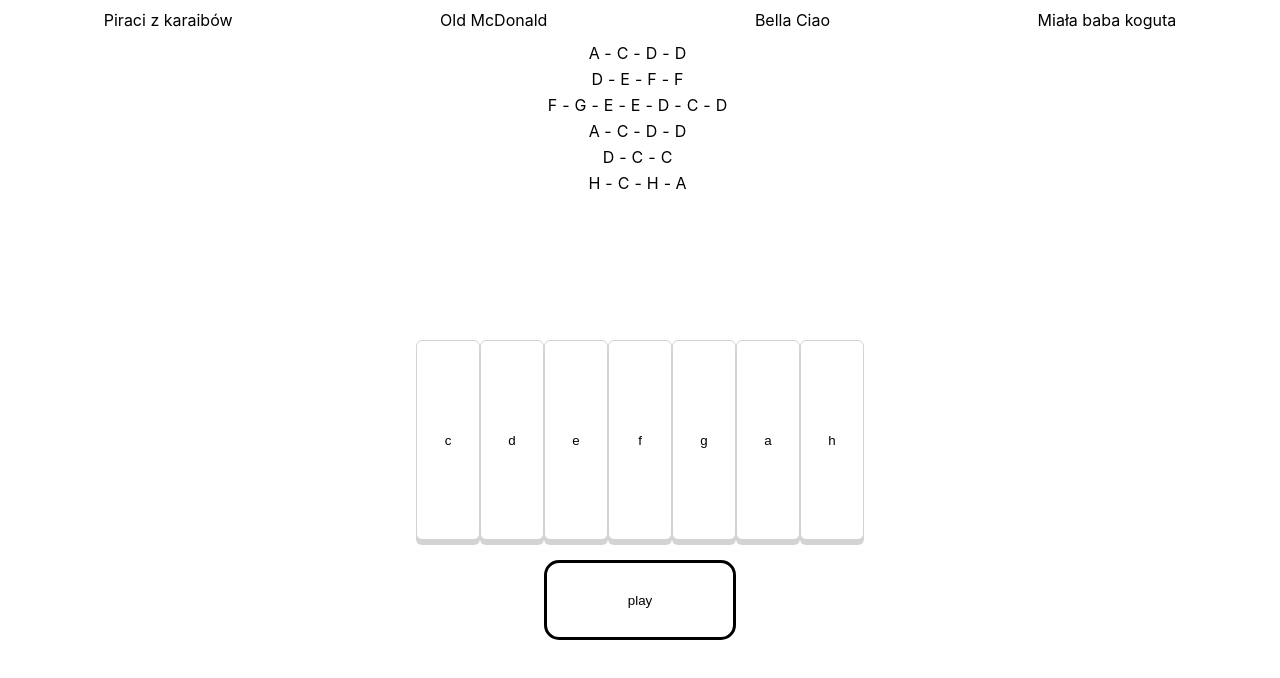
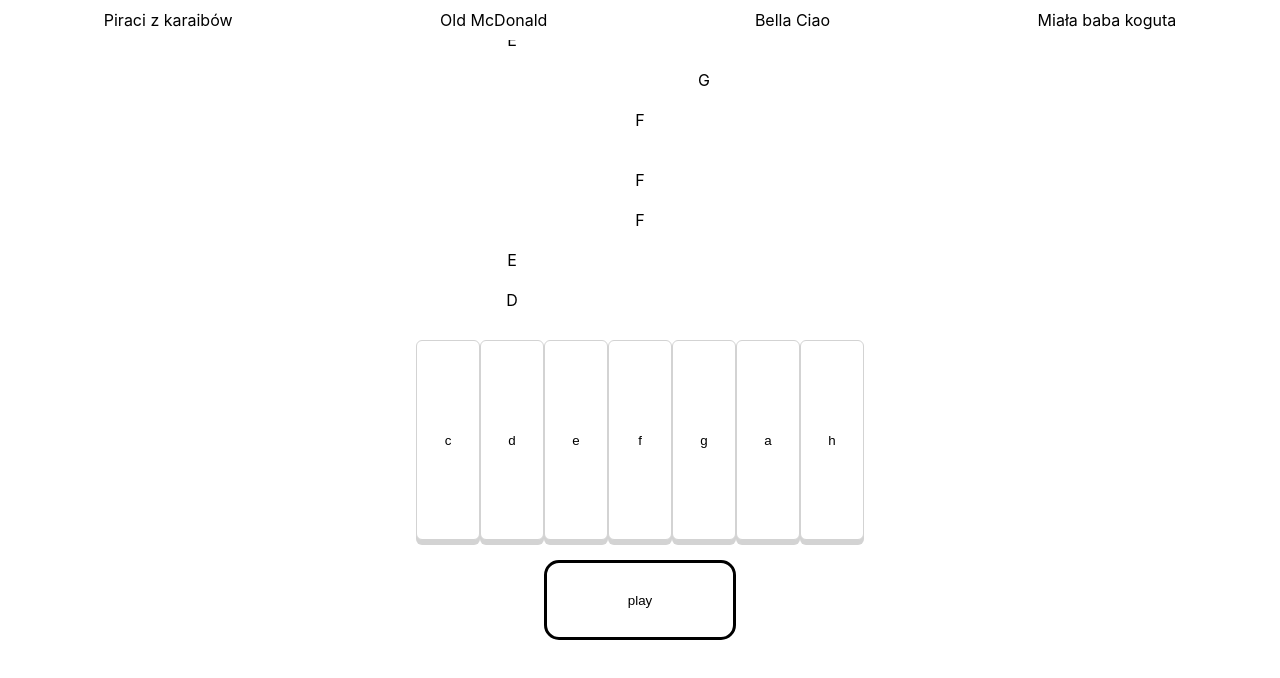
Before and after one commit to KamilSend/ekeyboard, a React (Create React App) app: page /Piraci_z_karaibow in a window 1280 px wide. Both pictures are taken after a click on the button "play". Shown: the top 678 px of the page. Built offline with nearby package versions, Linux system fonts and the light colour scheme; what uifx would draw is missing.

Commit message:
letters going down

```diff
--- a/src/App.js
+++ b/src/App.js
@@ -98,23 +98,25 @@ class App extends React.Component{
             })
     }
 
+
+
     render(){
 
         return (
-            <BrowserRouter basename={process.env.PUBLIC_URL}>
+             <BrowserRouter basename={process.env.PUBLIC_URL}>
 
-                    <Songs/>
+                    {/*<Songs/>*/}
 
 
                 <div className="App" onKeyPress={this.handleKeyPress} onKeyUp={this.handleKeyUp}>
-                    <div className="songContainer">
-                        <Switch>
-                            <Route path="/Piraci_z_karaibow" exact component={Piraci_z_karaibow}/>
-                            <Route path="/Old_McDonald" exact component={Old_McDonald}/>
-                            <Route path="/Bella_ciao" exact component={Bella_ciao}/>
-                            <Route path="/Miala_baba_koguta" exact component={Miala_baba_koguta}/>
-                        </Switch>
-                    </div>
+                    {/*<div className="songContainer">*/}
+                    {/*    <Switch>*/}
+                    {/*        <Route path="/Piraci_z_karaibow" exact component={Piraci_z_karaibow}/>*/}
+                    {/*        <Route path="/Old_McDonald" exact component={Old_McDonald}/>*/}
+                    {/*        <Route path="/Bella_ciao" exact component={Bella_ciao}/>*/}
+                    {/*        <Route path="/Miala_baba_koguta" exact component={Miala_baba_koguta}/>*/}
+                    {/*    </Switch>*/}
+                    {/*</div>*/}
 
                     <div className="keyboard" >
                         <PianoKeys handleClick={this.handleClick} buttonPressed={this.state.buttonPressed}/>
@@ -122,7 +124,8 @@ class App extends React.Component{
                     <PlayButton/>
 
                 </div>
-            </BrowserRouter>
+             </BrowserRouter>
+
         );
     }
 }
--- a/src/App.scss
+++ b/src/App.scss
@@ -35,9 +35,9 @@ html,body,ul, ul,a{
   flex-direction: column;
   align-items: center;
 
-  span{
-    padding:3px;
-  }
+  //span{
+  //  padding:3px;
+  //}
 
   .letter{
     letter-spacing: 5px;
--- a/src/components/PlayButton.js
+++ b/src/components/PlayButton.js
@@ -1,11 +1,45 @@
 import React from 'react'
 import './PlayButton.scss'
+import Song from './Song'
+import Songs from './Songs'
 
-const PlayButton = () => {
 
+class PlayButton extends React.Component{
+
+    state = {
+        active: false
+    }
+
+    handlePlayClick = () => {
+        this.setState({
+            active: !this.state.active
+        })
+    }
+
+    handleNavLinkClick = () => {
+        this.setState({
+            active: false
+        })
+    }
+
+    render(){
         return(
-            <button className="PlayButton">play</button>
+            <>
+                <Songs handleNavLinkClick={this.handleNavLinkClick}/>
+                {this.state.active?<Song play={this.state.active}/>:null}
+
+                <button onClick={this.handlePlayClick} className="PlayButton">play</button>
+            </>
         )
     }
+}
+
+
+// const PlayButton = () => {
+//
+//         return(
+//             <button className="PlayButton">play</button>
+//         )
+//     }
 
 export default PlayButton
--- a/src/components/Song.js
+++ b/src/components/Song.js
@@ -1,10 +1,30 @@
 import React from 'react'
+import './Song.scss'
+import Piraci_z_karaibow from "../songs/Piraci_z_karaibow";
+import Old_McDonald from '../songs/Old_McDonald'
+import Bella_ciao from '../songs/Bella_ciao'
+import Miala_baba_koguta from '../songs/Miala_baba_koguta'
+import {BrowserRouter, Route, Switch} from 'react-router-dom';
 
-const Song = () => {
+class Song extends React.Component{
 
-    return(
-        <div>piosenka</div>
-    )
+    render(){
+        return(
+            <>
+                {/*{this.props.play?<Piraci_z_karaibow/>:null}*/}
+
+                {/*<BrowserRouter basename={process.env.PUBLIC_URL}>*/}
+                        <Switch>
+                            <Route path="/Piraci_z_karaibow" exact component={Piraci_z_karaibow}/>
+                            <Route path="/Old_McDonald" exact component={Old_McDonald}/>
+                            <Route path="/Bella_ciao" exact component={Bella_ciao}/>
+                            <Route path="/Miala_baba_koguta" exact component={Miala_baba_koguta}/>
+                        </Switch>
+                {/*</BrowserRouter>*/}
+            </>
+        )
+    }
 }
 
+
 export default Song
--- /dev/null
+++ b/src/components/Song.scss
@@ -0,0 +1,80 @@
+$base-color: #c6538c;
+$lettersYup:-35vh;
+$lettersYdown:1200px;
+
+.animationLettersWrapper{
+  display: flex;
+  flex-direction: column-reverse;
+  //transform:translateY(-100vh);
+  max-height:35vh;
+  overflow: hidden;
+}
+
+.animationLetter{
+  padding:10px;
+}
+
+.C{
+  transform: translate(-15vw, $lettersYup);
+  animation: CDown  9s linear
+}
+
+.D{
+  transform: translate(-10vw, $lettersYup);
+  animation: DDown  9s linear
+}
+
+.E{
+  transform: translate(-5vw, $lettersYup);
+  animation: DDown  9s linear
+}
+
+.F{
+  transform: translate(0, $lettersYup);
+  animation: FDown  9s linear
+}
+
+.G{
+  transform: translate(5vw, $lettersYup);
+  animation: GDown  9s linear
+}
+
+.A{
+  transform: translate(10vw, $lettersYup);
+  animation: ADown  9s linear
+}
+
+.H{
+  transform: translate(15vw, $lettersYup);
+  animation: ADown  9s linear
+}
+
+
+
+@keyframes CDown {
+  0%{transform: translate(-15vw, $lettersYup);}
+  100%{transform: translate(-15vw, $lettersYdown);}}
+
+@keyframes DDown {
+  0%{transform: translate(-10vw, $lettersYup);}
+  100%{transform: translate(-10vw, $lettersYdown);}}
+
+@keyframes EDown {
+  0%{transform: translate(-5vw, $lettersYup);}
+  100%{transform: translate(-5vw, $lettersYdown);}}
+
+@keyframes FDown {
+  0%{transform: translate(0, $lettersYup);}
+  100%{transform: translate(0, $lettersYdown);}}
+
+@keyframes GDown {
+  0%{transform: translate(5vw, $lettersYup);}
+  100%{transform: translate(5vw, $lettersYdown);}}
+
+@keyframes ADown {
+  0%{transform: translate(10vw, $lettersYup);}
+  100%{transform: translate(10vw, $lettersYdown);}}
+
+@keyframes HDown {
+  0%{transform: translate(15vw, $lettersYup);}
+  100%{transform: translate(15vw, $lettersYdown);}}
--- a/src/components/Songs.js
+++ b/src/components/Songs.js
@@ -8,11 +8,14 @@ const list = [
     {name: "Miała baba koguta", path: "/Miala_baba_koguta"},
 ]
 
-const Songs = () => {
+
+const Songs = (props) => {
+
+
 
     const songMenu = list.map(item => (
         <li key={item.name}>
-            <NavLink to={item.path} exact={item.exact?item.exact:false}>{item.name}</NavLink>
+            <NavLink onClick={props.handleNavLinkClick} onClick={props.handleNavLinkClick} to={item.path} exact={item.exact?item.exact:false}>{item.name}</NavLink>
         </li>
     ))
 
--- a/src/songs/Piraci_z_karaibow.js
+++ b/src/songs/Piraci_z_karaibow.js
@@ -1,17 +1,32 @@
 import React from 'react'
+import '../components/Song.scss'
+
 
 
 const Piraci_z_karaibow = () => {
 
+
     return(
         <>
-
-            <span className="letter">A-C-D-D</span>
-            <span className="letter">D-E-F-F</span>
-            <span className="letter">F-G-E-E-D-C-D</span>
-            <span className="letter">A-C-D-D</span>
-            <span className="letter">D-C-C</span>
-            <span className="letter">H-C-H-A</span>
+            <div className="animationLettersWrapper songContainer">
+                <span className="animationLetter A">A</span>
+                <span className="animationLetter C">C</span>
+                <span className="animationLetter D">D</span>
+                <span className="animationLetter D">D</span>
+                <span className="animationLetter D"></span>
+                <span className="animationLetter D">D</span>
+                <span className="animationLetter E">E</span>
+                <span className="animationLetter F">F</span>
+                <span className="animationLetter F">F</span>
+                <span className="animationLetter D"></span>
+                <span className="animationLetter F">F</span>
+                <span className="animationLetter G">G</span>
+                <span className="animationLetter E">E</span>
+                <span className="animationLetter E">E</span>
+                <span className="animationLetter D">D</span>
+                <span className="animationLetter C">C</span>
+                <span className="animationLetter D">D</span>
+            </div>
 
         </>
     )
```
